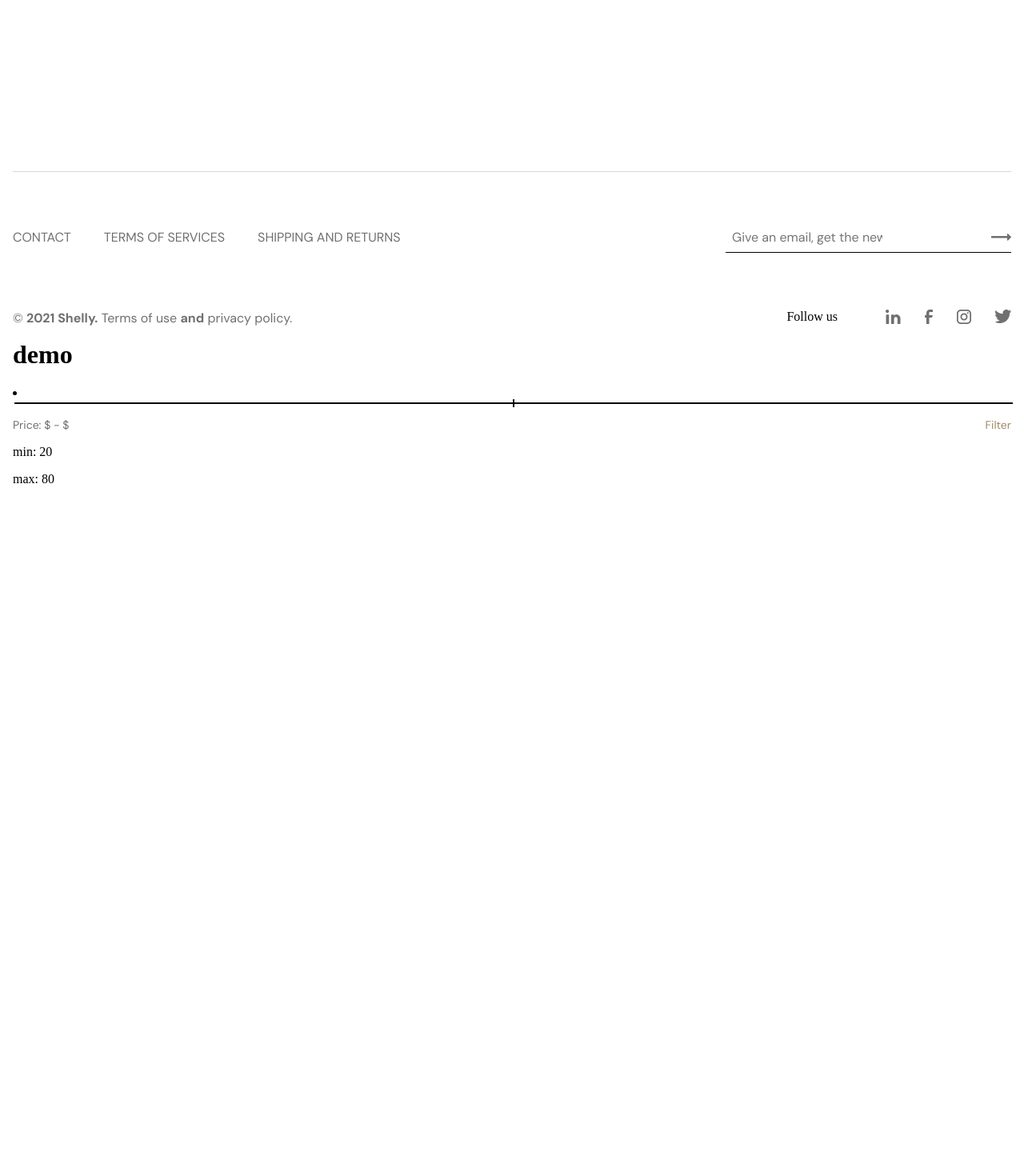
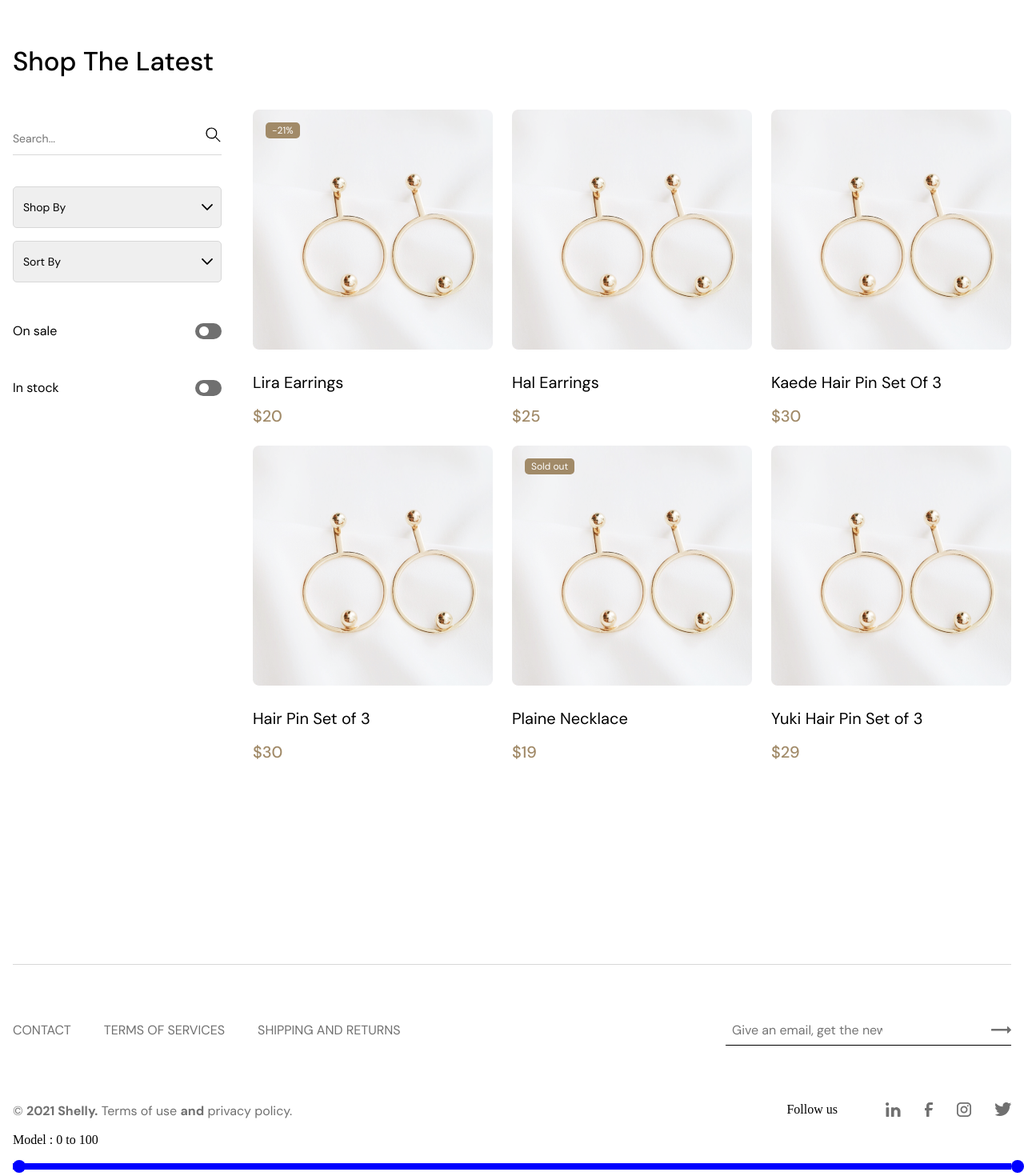
Before and after one commit to AndrewSavinovvv/shoppe, a Vue app: page / in a window 1280 px wide. Shown: the part 180-1650 px from the top of the page at 80% size. Before the commit the page ends 820 px from the top, so only its background shows below. Built offline with nearby package versions, Linux system fonts and the light colour scheme; a web font is replaced by a local one.

Commit message:
fix range

```diff
--- a/src/components/RangeComponent.vue
+++ b/src/components/RangeComponent.vue
@@ -1,101 +1,197 @@
 <template>
-  <li class="shop__left__filter">
-    <div class="price__filter">
-      <input
-          type="range"
-          min="0"
-          :max="props.maxPrice"
-          step="1"
-          v-model="localMinPrice"
-          @input="updatePriceRange"
-      />
-      <input
-          type="range"
-          :min="localMinPrice"
-          max="180"
-          step="1"
-          v-model="localMaxPrice"
-          @input="updatePriceRange"
-      />
+  <div
+      ref="rootRef"
+      class="range-slider"
+      tabindex="0"
+      aria-valuenow="0"
+      :aria-valuemin="props.min"
+      :aria-valuemax="props.max"
+  >
+    <div class="track" :style="trackStyle">
+      <div class="filled" :style="filledStyle"></div>
+      <div
+          class="thumb min-thumb"
+          :style="minThumbStyle"
+          @mousedown.stop="onThumbMouseDown('min')"
+          @touchstart.stop="onThumbMouseDown('min')"
+      >
+        <span v-if="leftLabelValue">{{ leftLabelValue }}</span>
+      </div>
+      <div
+          class="thumb max-thumb"
+          :style="maxThumbStyle"
+          @mousedown.stop="onThumbMouseDown('max')"
+          @touchstart.stop="onThumbMouseDown('max')"
+      >
+        <span v-if="rightLabelValue">{{ rightLabelValue }}</span>
+      </div>
     </div>
-    <p class="filter__text">
-      Price: ${{ localMinPrice }} - ${{ localMaxPrice }}
-      <span>Filter</span>
-    </p>
-  </li>
+  </div>
 </template>
 
 <script setup>
-import { ref, defineProps, defineEmits } from 'vue';
+import { ref, computed, watch } from 'vue';
 
 const props = defineProps({
-  minPrice: {
+  modelValue: {
+    type: Object,
+    default: () => ({ min: 0, max: 100 }),
+    validator: value => 'min' in value && 'max' in value,
+  },
+  min: {
     type: Number,
+    default: 0,
   },
-  maxPrice: {
+  max: {
     type: Number,
+    default: 100,
+  },
+  leftLabelValue: {
+    type: [String, Number],
+    default: '',
+  },
+  rightLabelValue: {
+    type: [String, Number],
+    default: '',
+  },
+  filledColor: {
+    type: String,
+    default: '#ddd',
+  },
+  thumbColor: {
+    type: String,
+    default: 'blue',
   },
 });
 
-const emit = defineEmits();
+const emit = defineEmits(['update:modelValue']);
 
-const localMinPrice = ref(props.minPrice);
-const localMaxPrice = ref(props.maxPrice);
+const rootRef = ref(null);
+const minRatio = ref(0);
+const maxRatio = ref(1);
+const activeThumb = ref(null);
 
-const updatePriceRange = () => {
-  emit('update:priceRange', { minPrice: localMinPrice.value, maxPrice: localMaxPrice.value });
+watch(
+    () => props.modelValue,
+    newValue => {
+      const minPercent = ((newValue.min - props.min) / (props.max - props.min)) * 100;
+      const maxPercent = ((newValue.max - props.min) / (props.max - props.min)) * 100;
+      minRatio.value = minPercent;
+      maxRatio.value = maxPercent;
+    },
+    { immediate: true }
+);
+
+const trackStyle = computed(() => ({
+  width: '100%',
+  height: '8px',
+  backgroundColor: '#ddd',
+  position: 'relative',
+}));
+
+const filledStyle = computed(() => ({
+  position: 'absolute',
+  height: '8px',
+  backgroundColor: props.filledColor,
+  left: `${minRatio.value}%`,
+  width: `${maxRatio.value - minRatio.value}%`,
+}));
+
+const minThumbStyle = computed(() => ({
+  top: '-4px',
+  left: `${minRatio.value}%`,
+  position: 'absolute',
+  height: '16px',
+  width: '16px',
+  backgroundColor: props.thumbColor,
+  cursor: 'pointer',
+  borderRadius: '50%',
+}));
+
+const maxThumbStyle = computed(() => ({
+  top: '-4px',
+  left: `${maxRatio.value}%`,
+  position: 'absolute',
+  height: '16px',
+  width: '16px',
+  backgroundColor: props.thumbColor,
+  cursor: 'pointer',
+  borderRadius: '50%',
+}));
+
+const onThumbMouseDown = thumb => {
+  activeThumb.value = thumb;
+  window.addEventListener('mousemove', onMouseMove);
+  window.addEventListener('mouseup', onMouseUp);
+  window.addEventListener('touchmove', onMouseMove);
+  window.addEventListener('touchend', onMouseUp);
+};
+
+const onMouseMove = event => {
+  const rect = rootRef.value.getBoundingClientRect();
+  const x = event.clientX - rect.left;
+  const percent = Math.max(0, Math.min(1, x / rect.width));
+  const newValue = Math.round(percent * (props.max - props.min) + props.min);
+
+  if (activeThumb.value === 'min') {
+    if (newValue >= props.modelValue.max) {
+      emit('update:modelValue', { min: props.modelValue.max, max: newValue });
+      activeThumb.value = 'max';
+    } else {
+      emit('update:modelValue', { ...props.modelValue, min: newValue });
+    }
+  } else if (activeThumb.value === 'max') {
+    if (newValue <= props.modelValue.min) {
+      emit('update:modelValue', { min: newValue, max: props.modelValue.min });
+      activeThumb.value = 'min';
+    } else {
+      emit('update:modelValue', { ...props.modelValue, max: newValue });
+    }
+  }
+};
+
+const onMouseUp = () => {
+  window.removeEventListener('mousemove', onMouseMove);
+  window.removeEventListener('mouseup', onMouseUp);
+  window.removeEventListener('touchmove', onMouseMove);
+  window.removeEventListener('touchend', onMouseUp);
+  activeThumb.value = null;
 };
 </script>
 
+
 <style scoped>
-.price__filter {
+.range-slider {
+  width: 100%;
+  user-select: none;
   position: relative;
-  width: 100%;
 }
 
-.price__filter input[type="range"] {
-  -webkit-appearance: none;
-  width: 100%;
-  background: transparent;
-  height: 4px;
-  position: absolute;
+.track {
+  position: relative;
+  height: 8px;
+  background: #ddd;
 }
 
-.price__filter input[type="range"]:nth-child(1) {
-  z-index: 1;
-}
-.price__filter input[type="range"]:nth-child(2) {
-  z-index: 2;
+.filled {
+  position: absolute;
+  height: 8px;
+  background: black;
 }
 
-.price__filter input[type="range"]::-webkit-slider-runnable-track {
-  background: #000000;;
-  height: 2px;
-  border-radius: 2px;
+.thumb {
+  position: absolute;
+  height: 16px;
+  width: 16px;
+  border-radius: 50%;
+  cursor: pointer;
 }
 
-.price__filter input[type="range"]::-webkit-slider-thumb {
-  -webkit-appearance: none;
-  width: 2px;
-  height: 10px;
-  background: #000000;
-  cursor: pointer;
-  margin-top: -4px;
+.min-thumb {
+  background: blue;
 }
 
-.filter__text {
-  display: flex;
-  justify-content: space-between;
-  align-items: center;
-  color: #707070;
-  font-family: "DM Sans", sans-serif;
-  font-size: 14px;
-  padding-top: 8px;
-}
-.filter__text span {
-  color: #A18A68;
-  font-family: "DM Sans", sans-serif;
-  font-size: 14px;
-  font-weight: 400;
+.max-thumb {
+  background: red;
 }
 </style>
--- a/src/components/SectionShopComponent.vue
+++ b/src/components/SectionShopComponent.vue
@@ -103,7 +103,7 @@ const filterByCollection = (collection) => {
           </li>
           <SelectComponent :options="collectionOptions" propNames="Shop By" @select="filterByCollection" />
           <SelectComponent :options="sortOptions" propNames="Sort By" @select="sortItems"></SelectComponent>
-          <RangeComponent :minPrice="minPrice" :maxPrice="maxPrice" @update:priceRange="updatePriceRange" />
+
 
 
           <li class="shop__left__btn">
--- a/src/components/TestComponent.vue
+++ b/src/components/TestComponent.vue
@@ -1,17 +1,15 @@
 <template>
   <div>
-    <h1>demo</h1>
+    <div class="test">
+      Model : {{rangeValues.min}} to {{rangeValues.max}}
+    </div>
     <RangeComponent
         v-model="rangeValues"
         :min="0"
         :max="100"
-        :left-label-value="rangeValues.min"
-        :right-label-value="rangeValues.max"
+        filledColor="blue"
+        thumbColor="blue"
     />
-    <div>
-      <p>min: {{ rangeValues.min }}</p>
-      <p>max: {{ rangeValues.max }}</p>
-    </div>
   </div>
 </template>
 
@@ -20,13 +18,13 @@ import { ref } from 'vue'
 import RangeComponent from '@/components/RangeComponent.vue'
 
 const rangeValues = ref({
-  min: 20,
-  max: 80
+  min: 0,
+  max: 100
 })
 </script>
 
 <style scoped>
-h1 {
+.test {
   margin-bottom: 20px;
 }
 </style>
--- a/src/views/HomeView.vue
+++ b/src/views/HomeView.vue
@@ -1,12 +1,12 @@
 <script setup>
 import HeaderComponent from "@/components/HeaderComponent.vue";
 import FooterComponent from "@/components/FooterComponent.vue";
-import SectionComponent from "@/components/SectionComponent.vue";
+import SectionShopComponent from "@/components/SectionShopComponent.vue";
 </script>
 
 <template>
   <HeaderComponent></HeaderComponent>
-  <SectionComponent ></SectionComponent >
+  <SectionShopComponent ></SectionShopComponent >
   <FooterComponent></FooterComponent>
 </template>
 
```
